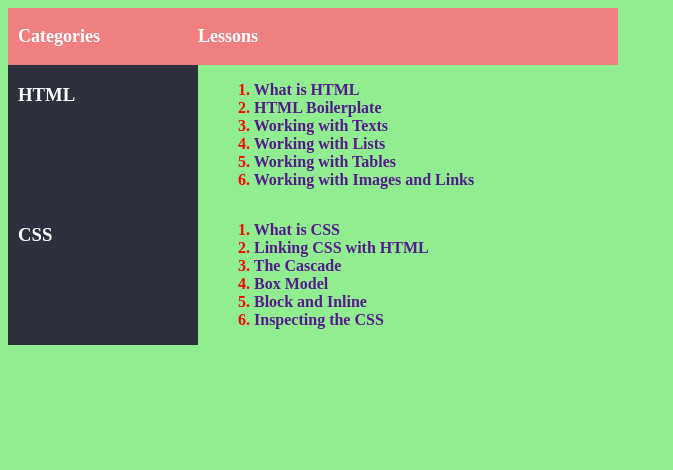
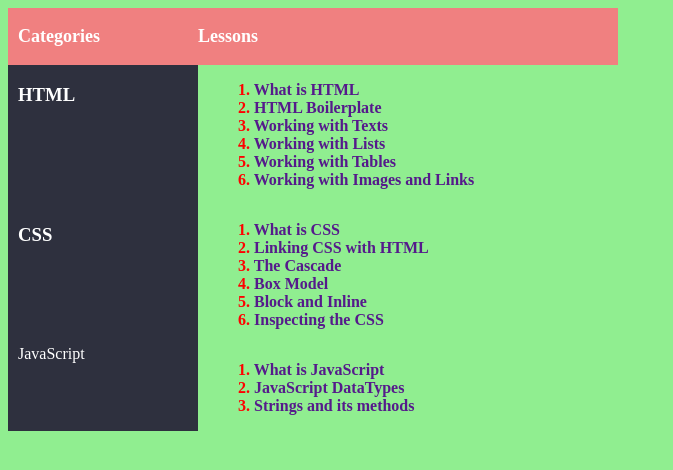
Before and after one commit to notorio-sds/pn-blog, a plain HTML site: page index.html in a window 1280 px wide. Shown: the whole page, without its empty margins (0-673 px from the left). Drawn offline with Linux system fonts and the light colour scheme; a script that the page names is missing.

Commit message:
more lines

```diff
--- a/index.html
+++ b/index.html
@@ -46,6 +46,17 @@
             </ol>
         </div>
 
+        <div class="article">
+            <div class="article-heading">
+                <div class="article-title">JavaScript</div>
+            </div>
+            <ol>
+                <li><a href="">What is JavaScript</a></li>
+                <li><a href="">JavaScript DataTypes</a></li>
+                <li><a href="">Strings and its methods</a></li>
+            </ol>
+        </div>
+
 
 
     </div>
--- a/javascript.js
+++ /dev/null
@@ -1,3 +0,0 @@
-
-
-console.log("Hello World!")
```
